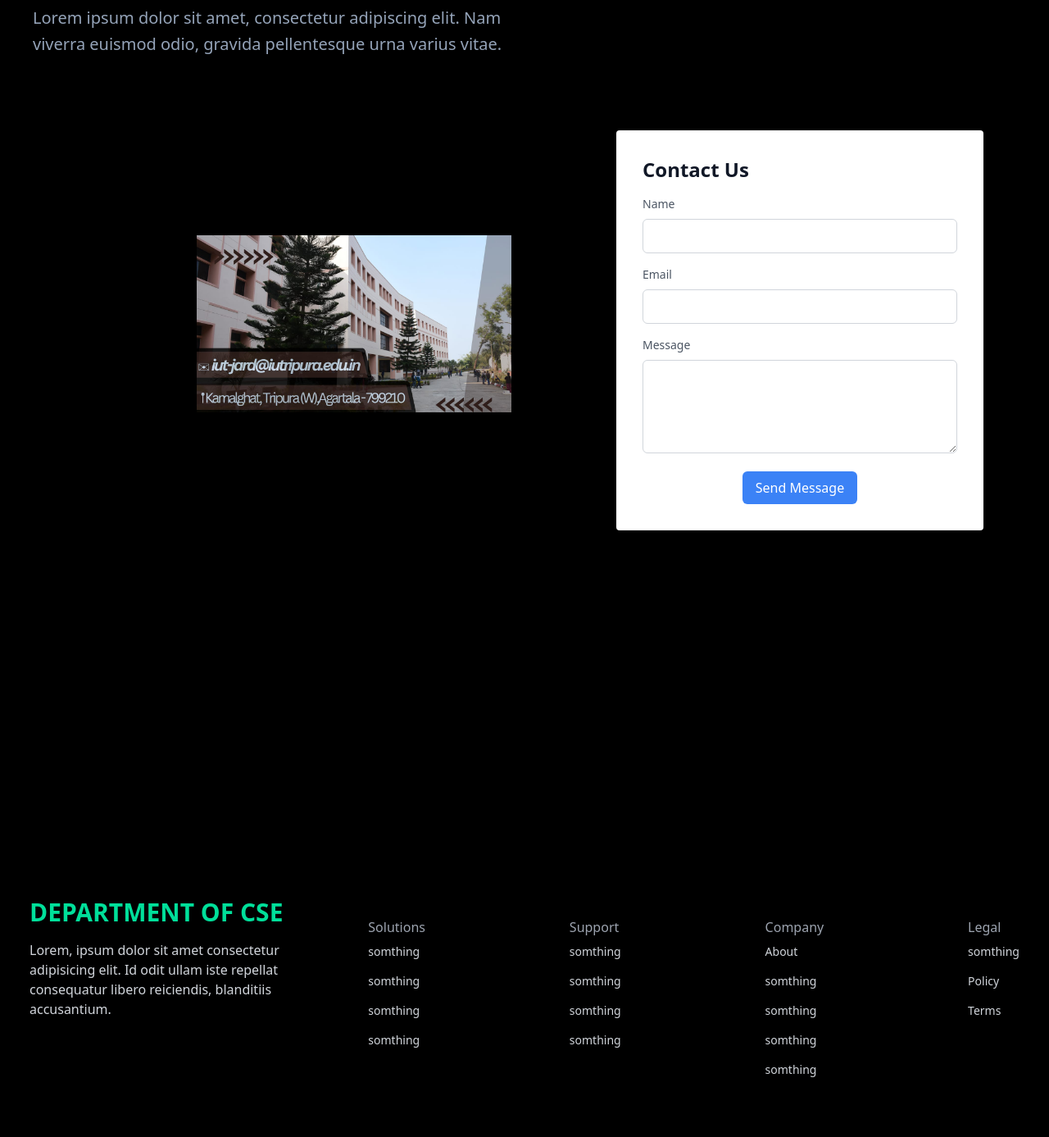
After one commit to Ranadip213/cse_department_site, a Django app: page /about/About in a window 1280 px wide. The commit adds this page. Shown: the part 689-2076 px from the top of the page at 82% size. Run offline with Django 4.2, Linux system fonts and the light colour scheme; style sheets or scripts are compiled from the project's sources; some libraries are stand-ins or nearby versions.

Commit message:
about page

```diff
--- a/cse_department_site/about/urls.py
+++ b/cse_department_site/about/urls.py
@@ -5,4 +5,5 @@ urlpatterns = [
     path('gallery', views.gallery_images, name = 'gallery'),
     path('student', views.student, name = 'student'),
     path('facalty', views.student, name = 'facalty'),
+    path('About', views.About, name = 'About'),
 ]
--- a/cse_department_site/about/views.py
+++ b/cse_department_site/about/views.py
@@ -24,3 +24,6 @@ def student(request):
 
 def facalty(request):
     return render(request, 'screens/facalty.html')
+
+def About(request):
+    return render(request, 'screens/About.html')
--- a/cse_department_site/templates/components/about.html
+++ b/cse_department_site/templates/components/about.html
@@ -4,7 +4,7 @@
   {% include 'components/carousel.html' %}
   <div class="container mx-auto flex px-5 py-24 md:flex-row flex-col items-center">
     <div class="lg:max-w-lg lg:w-full md:w-1/2 w-5/6 mb-10 md:mb-0">
-      <img class="object-cover object-center rounded-lg" alt="hero" src="https://www.icfai.org/assets/imgs/campus-building/iu-tripura-bg.jpg">
+      <img class="object-cover object-center rounded-lg" alt="hero" src="{% static 'images/background.jpg' %}">
     </div>
     <div class="lg:flex-grow md:w-1/2 lg:pl-24 md:pl-16 flex flex-col md:items-start md:text-left items-center text-center">
       <h1 class="title-font sm:text-4xl text-3xl mb-4 font-medium">ICFAI UNIVERSITY
--- a/cse_department_site/templates/components/nav.html
+++ b/cse_department_site/templates/components/nav.html
@@ -14,6 +14,7 @@
       <a href="{% url 'home' %}"><li class="p-4">Home</li></a>
       <a href="#clubs"><li class="p-4">Clubs</li></a>
       <a href="{% url 'gallery' %}"><li class="p-4">Gallery</li></a>
+
 
 
       <li class="p-4 dropdown" x-data="{ open: false }">
@@ -85,6 +86,11 @@
             href="{% url 'facalty' %}"
             >Facalty</a
           >
+          <a
+          class="block px-4 py-2 mt-2 text-sm font-semibold bg-transparent rounded-lg dark-mode:bg-transparent dark-mode:hover:bg-gray-600 dark-mode:focus:bg-gray-600 dark-mode:focus:text-white dark-mode:hover:text-white dark-mode:text-gray-200 md:mt-0 hover:text-gray-900 focus:text-gray-900 hover:bg-gray-200 focus:bg-gray-200 focus:outline-none focus:shadow-outline text-black"
+          href="{% url 'About' %}"
+          >About us</a
+        >
         </div>
       </li>
 
--- /dev/null
+++ b/cse_department_site/templates/screens/About.html
@@ -0,0 +1,72 @@
+{% extends 'base.html' %}
+{% load static %}
+{% block content %}
+<section class="bg-black">
+  <script src="https://cdn.tailwindcss.com"></script>
+<div class="text-gray-900 pt-12 pr-0 pb-14 pl-0 bg-black">
+<div class="w-full pt-4 pr-5 pb-6 pl-5 mt-0 mr-auto mb-0 ml-auto space-y-5 sm:py-8 md:py-12 sm:space-y-8 md:space-y-16
+max-w-7xl">
+<div class="flex flex-col items-center sm:px-5 md:flex-row">
+<div class="flex flex-col items-start justify-center w-full h-full pt-6 pr-0 pb-6 pl-0 mb-6 md:mb-0 md:w-1/2">
+  <div class="flex flex-col items-start justify-center h-full space-y-3 transform md:pr-10 lg:pr-16
+      md:space-y-5">
+    <div class="bg-green-500 flex items-center leading-none rounded-full text-gray-50 pt-1.5 pr-3 pb-1.5 pl-2
+        uppercase inline-block">
+      <p class="inline">
+        <svg class="w-3.5 h-3.5 mr-1" fill="currentColor" viewbox="0 0 20 20"
+            xmlns="http://www.w3.org/2000/svg"><path d="M9.049 2.927c.3-.921 1.603-.921 1.902 0l1.07 3.292a1 1 0
+            00.95.69h3.462c.969 0 1.371 1.24.588 1.81l-2.8 2.034a1 1 0 00-.364 1.118l1.07 3.292c.3.921-.755
+            1.688-1.54 1.118l-2.8-2.034a1 1 0 00-1.175 0l-2.8 2.034c-.784.57-1.838-.197-1.539-1.118l1.07-3.292a1 1
+            0 00-.364-1.118L2.98 8.72c-.783-.57-.38-1.81.588-1.81h3.461a1 1 0 00.951-.69l1.07-3.292z"/></svg>
+      </p>
+      <p class="inline text-xs font-medium"><strong>Join</strong></p>
+    </div>
+    <a class="text-4xl text-white font-bold leading-none lg:text-5xl xl:text-6xl">WELCOME TO ICFAI UNIVERSITY TRIPURA</a>
+    <a class="text-3xl text-white font-bold leading-none lg:text-3xl xl:text-3xl">Be anything.Be creative</a>
+    <p class="mt-3 text-xl leading-relaxed text-slate-400">Lorem ipsum dolor sit amet consectetur, adipisicing elit. Distinctio dolores quisquam earum consequuntur natus dicta, cumque quia! Dolores est incidunt maxime obcaecati, fugit consectetur nihil similique velit dolorum, placeat provident.
+
+    </div>
+    <p class="mt-3 text-xl leading-relaxed text-slate-400">Lorem ipsum dolor sit amet, consectetur adipiscing elit. Nam viverra euismod odio,
+        gravida pellentesque urna varius vitae.</p>
+</div>
+
+<div class="w-full md:w-1/2">
+  <div class="block transform transition-transform duration-500 ease-in-out hover:scale-110  ">
+    <iframe width="660" height="400" src="https://www.youtube.com/embed/web8KJ2Eq_w?&autoplay=1&mute=1" type="vedio/mp4" frameborder="0" allow="accelerometer; autoplay; clipboard-write; encrypted-media; gyroscope; picture-in-picture; web-share muted autoplay controls " autoplay="autoplay" allowfullscreen ></iframe>
+</div>
+
+</div>
+</div>
+</div>
+<div class="flex">
+<div class="w-1/2 lg:h-full flex lg:items-end justify-center pl-[15em] mt-[8rem] p-4">
+   <img src="{% static 'images/loc.jpeg' %}" alt="">
+</div>
+<div class="w-1/2 lg:h-full flex lg:items-end  p-4">
+<div class="min-h-screen w-full items-center justify-end bg-black-100 ml-[6rem]">
+    <div class="bg-white p-8 rounded shadow-md max-w-md w-full">
+        <h2 class="text-2xl font-bold mb-4">Contact Us</h2>
+        <form action="#" method="POST">
+            <div class="mb-4">
+                <label for="name" class="block mb-2 text-sm font-medium text-gray-600">Name</label>
+                <input type="text" id="name" name="name" class="border border-gray-300 rounded-md p-2 w-full" required>
+            </div>
+            <div class="mb-4">
+                <label for="email" class="block mb-2 text-sm font-medium text-gray-600">Email</label>
+                <input type="email" id="email" name="email" class="border border-gray-300 rounded-md p-2 w-full" required>
+            </div>
+            <div class="mb-4">
+                <label for="message" class="block mb-2 text-sm font-medium text-gray-600">Message</label>
+                <textarea id="message" name="message" rows="4" class="border border-gray-300 rounded-md p-2 w-full" required></textarea>
+            </div>
+            <div class="text-center">
+                <button type="submit" class="bg-blue-500 text-white rounded-md px-4 py-2 hover:bg-blue-600">Send Message</button>
+            </div>
+        </form>
+    </div>
+
+</div></div>
+
+</div>
+</div>
+{% endblock content %}
--- a/cse_department_site/templates/screens/aboutus.html
+++ /dev/null
@@ -1,5 +0,0 @@
-{% extends 'base.html' %}
-{% load static %}
-{% block content %}
-
-{% endblock content %}
```
Also changed, not shown: cse_department_site/theme/static/images/backgroundimg.jpg (added), cse_department_site/theme/static/images/loc.jpeg (added).
